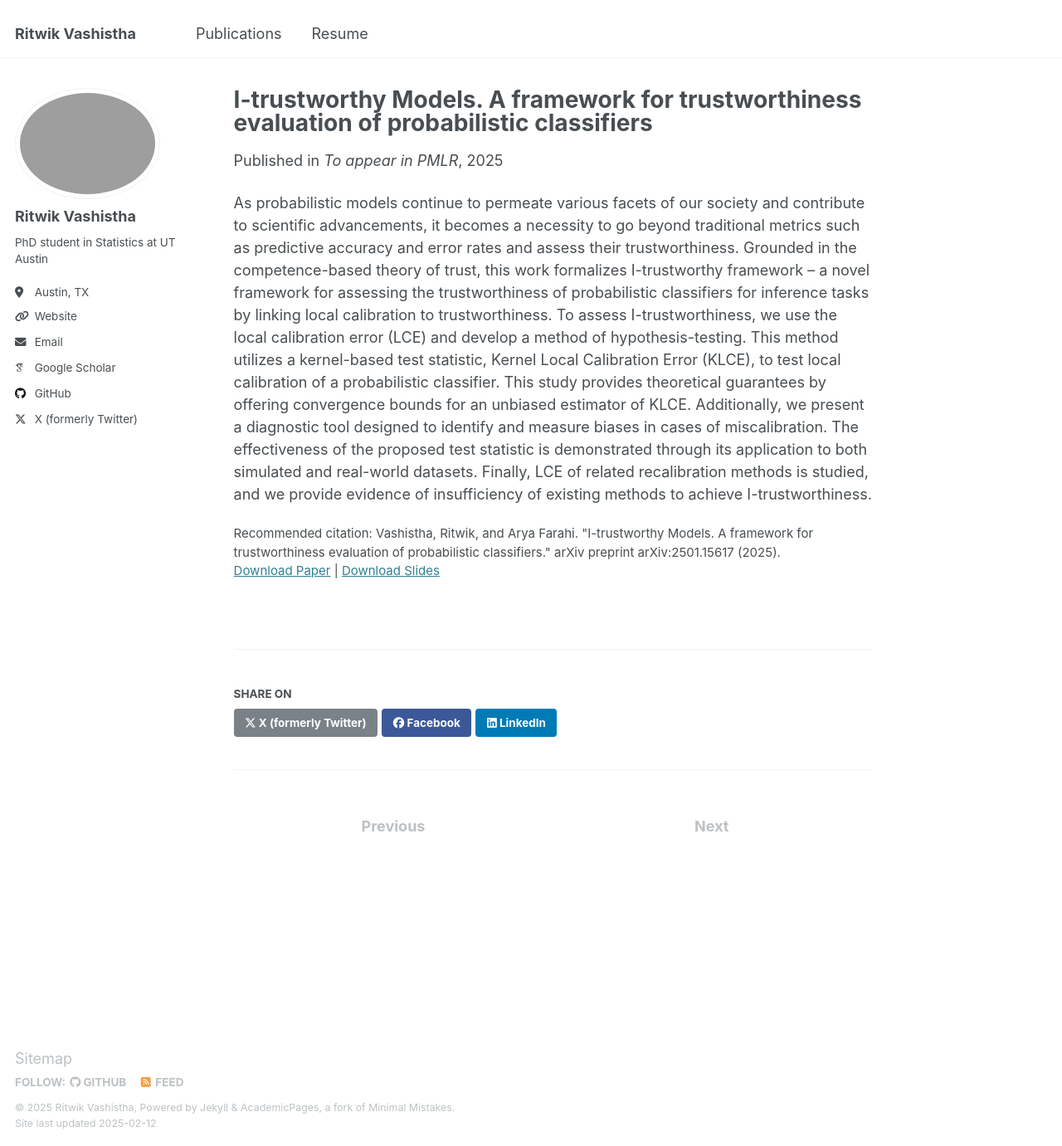
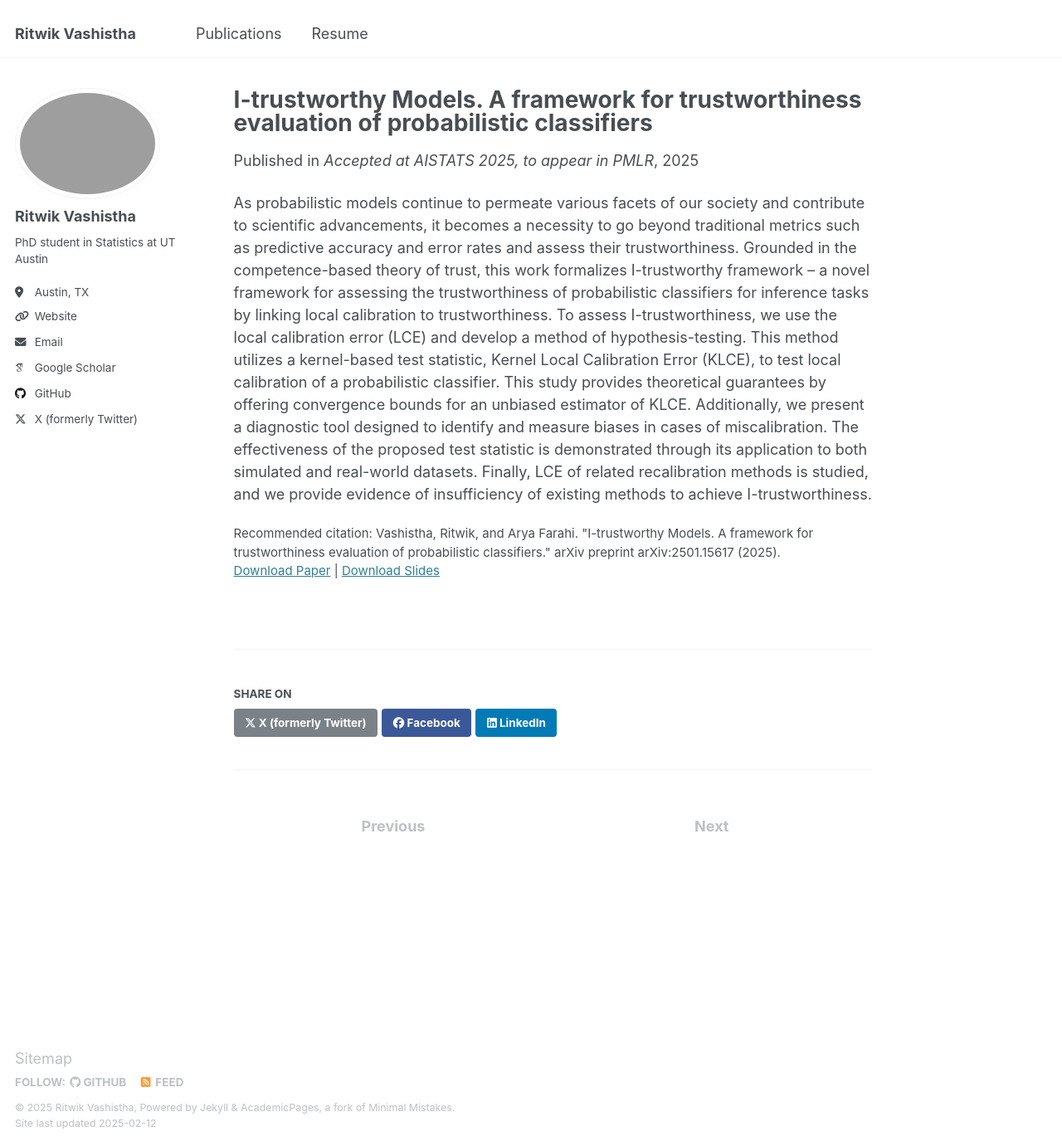
Before and after one commit to ritwikvashistha/ritwikvashistha.github.io, a Jekyll site: the page built from _publications/2009-10-01-paper-title-number-1.md, in a window 1280 px wide and 1381 px high. Shown: the whole window at 83% size. Built offline with Jekyll 4.4.1, drawn with Linux system fonts in a browser that asks for light colours; some web fonts are replaced.

Commit message:
Update 2009-10-01-paper-title-number-1.md

```diff
--- a/_publications/2009-10-01-paper-title-number-1.md
+++ b/_publications/2009-10-01-paper-title-number-1.md
@@ -5,7 +5,7 @@ category: manuscripts
 permalink: /publication/i-trustworthy
 excerpt: 'This paper is about connecting trustworthiness of probabilistic classifiers to local calibration'
 date: 2025-1-26
-venue: 'To appear in PMLR'
+venue: 'Accepted at AISTATS 2025, to appear in PMLR'
 slidesurl: ''
 paperurl: 'https://arxiv.org/abs/2501.15617'
 citation: 'Vashistha, Ritwik, and Arya Farahi. "I-trustworthy Models. A framework for trustworthiness evaluation of probabilistic classifiers." arXiv preprint arXiv:2501.15617 (2025).'
```
